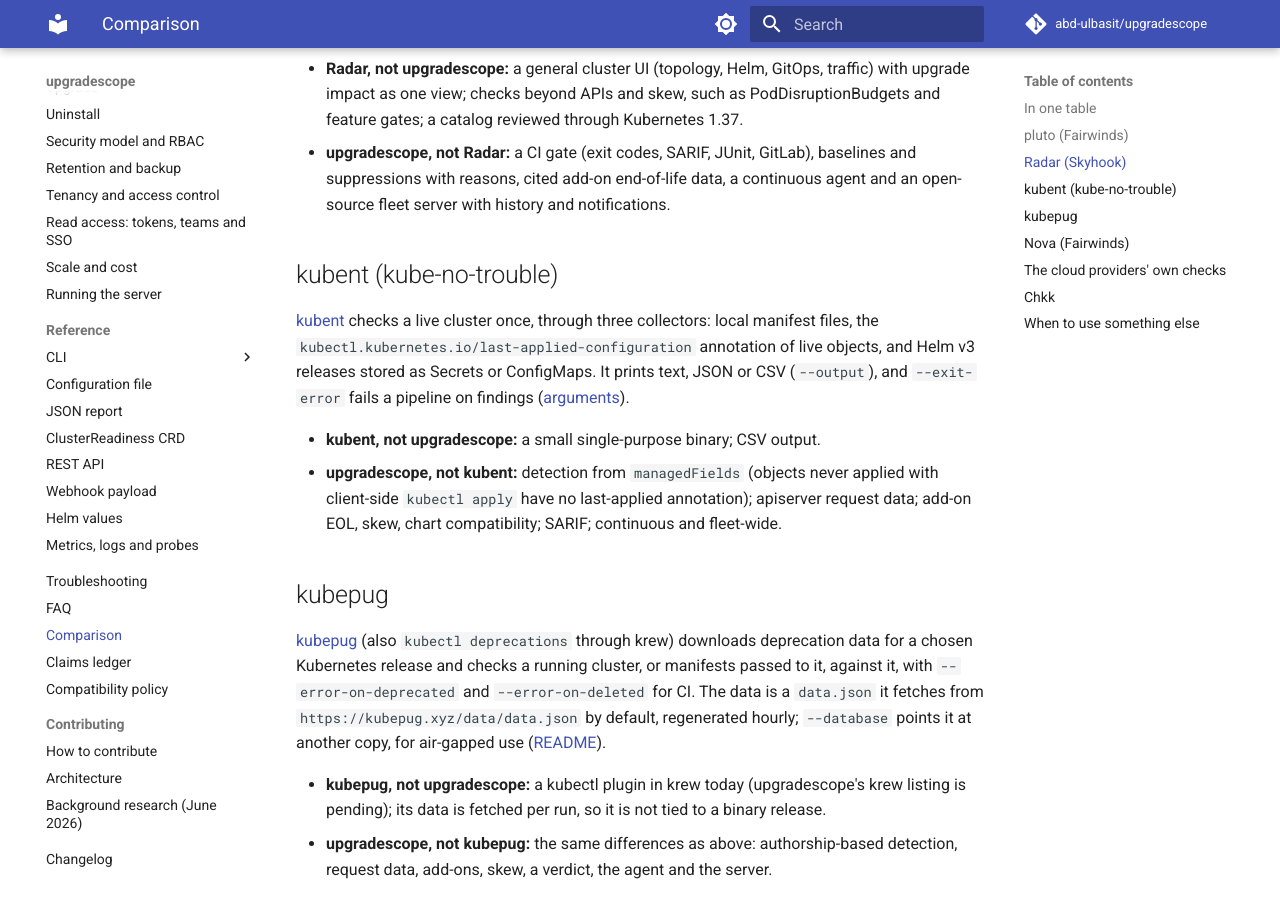
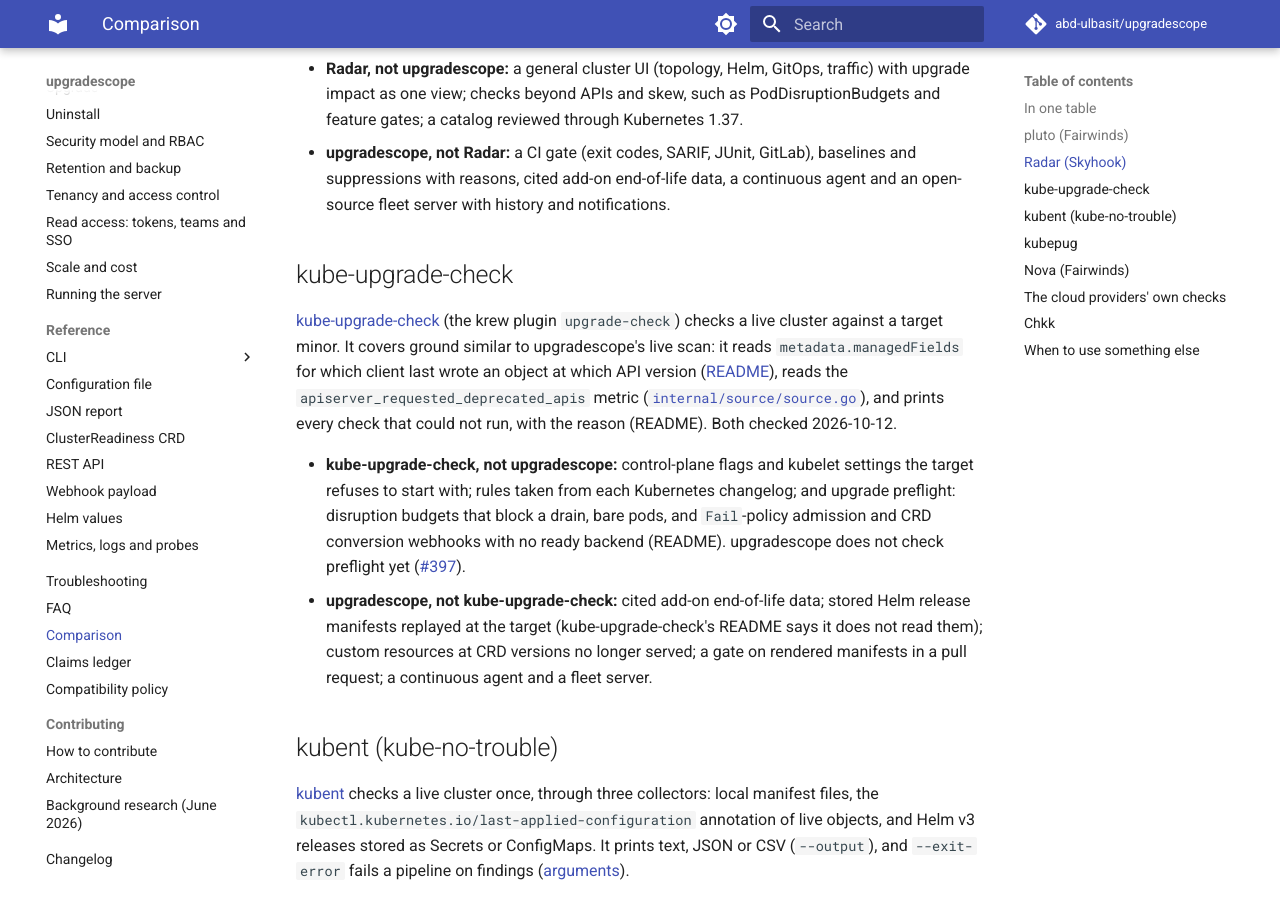
Before and after one commit to abd-ulbasit/upgradescope, an MkDocs documentation site: the page built from docs/comparison.md, in a window 1280 px wide and 900 px high, scrolled down 2470 px. Built offline with MkDocs 1.6.1 and Material for MkDocs 9.7.7, drawn with Linux system fonts in a browser that asks for light colours; comment, search, counter and statistics services are not loaded; some of the changed text lies outside the part shown.

Commit message:
docs: Scale and cost holds the README's Measured rows in full; the comparison has kube-upgrade-check
The README's Measured rows become short forms of the table now on Scale
and cost. The comparison gains a kube-upgrade-check section, its claims
checked against that project's README and internal/source/source.go on
2026-10-12, and a line in When to use something else.

Refs #404

Co-Authored-By: Claude Fable 5 <noreply@anthropic.com>

```diff
--- a/docs/comparison.md
+++ b/docs/comparison.md
@@ -77,6 +77,31 @@ multi-cluster Radar Cloud is the commercial product
   baselines and suppressions with reasons, cited add-on end-of-life data, a
   continuous agent and an open-source fleet server with history and
   notifications.
+
+## kube-upgrade-check
+
+[kube-upgrade-check](https://github.com/runtimez-com/kube-upgrade-check)
+(the krew plugin `upgrade-check`) checks a live cluster against a target
+minor. It covers ground similar to upgradescope's live scan: it reads
+`metadata.managedFields` for which client last wrote an object at which API
+version ([README](https://github.com/runtimez-com/kube-upgrade-check#readme)),
+reads the `apiserver_requested_deprecated_apis` metric
+([`internal/source/source.go`](https://github.com/runtimez-com/kube-upgrade-check/blob/main/internal/source/source.go)),
+and prints every check that could not run, with the reason (README). Both
+checked 2026-10-12.
+
+- **kube-upgrade-check, not upgradescope:** control-plane flags and kubelet
+  settings the target refuses to start with; rules taken from each
+  Kubernetes changelog; and upgrade preflight: disruption budgets that block
+  a drain, bare pods, and `Fail`-policy admission and CRD conversion
+  webhooks with no ready backend (README). upgradescope does not check
+  preflight yet
+  ([#397](https://github.com/abd-ulbasit/upgradescope/issues/397)).
+- **upgradescope, not kube-upgrade-check:** cited add-on end-of-life data;
+  stored Helm release manifests replayed at the target (kube-upgrade-check's
+  README says it does not read them); custom resources at CRD versions no
+  longer served; a gate on rendered manifests in a pull request; a
+  continuous agent and a fleet server.
 
 ## kubent (kube-no-trouble)
 
@@ -174,6 +199,8 @@ public, cited pages ([background research](research.md)).
 - Only deprecated and removed APIs, in one CI step: pluto, kubent or
   kubepug are smaller, single-purpose binaries.
 - "Is there a newer chart?": Nova.
+- Upgrade preflight, or control-plane flag, kubelet config and
+  release-note checks on a self-managed cluster: kube-upgrade-check.
 - A UI to browse the cluster, with an upgrade-impact view and more
   upgrade checks (PodDisruptionBudgets, feature gates): Radar.
 - On a single managed cluster, the provider's insights are already there;
```
Also changed, not shown: docs/operations/scale.md (+13 -0 lines).
